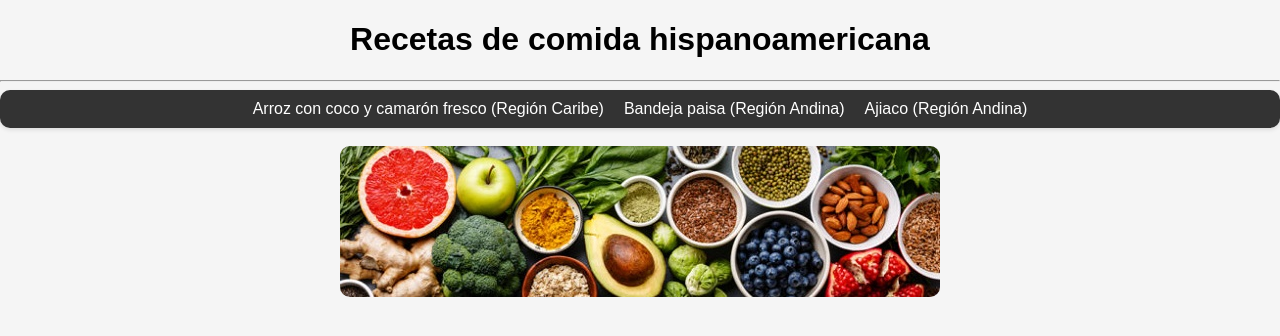
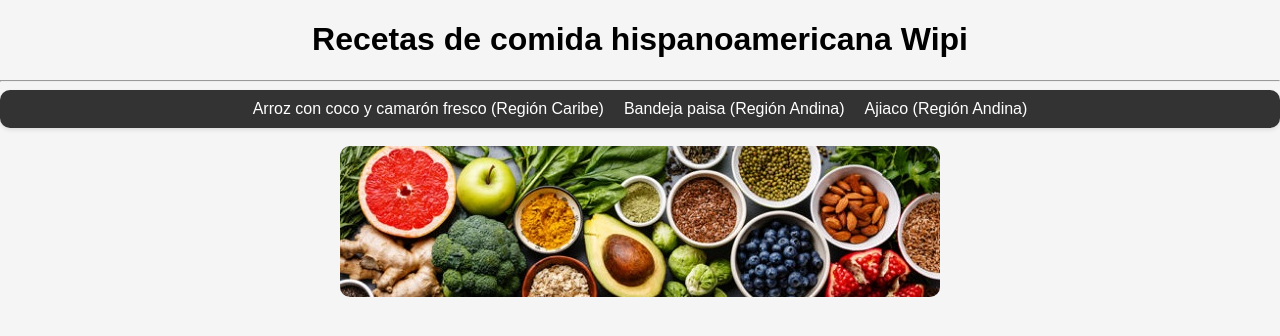
Before and after one commit to AbrahamAlcedo500/recetascocinasonline, a plain HTML site: page index.html in a window 1280 px wide. Drawn offline with Linux system fonts and the light colour scheme.

Commit message:
Modificando texto en el titulo

```diff
--- a/index.html
+++ b/index.html
@@ -7,7 +7,7 @@
     <title>Recetas de comida hispanoamericana wipi</title>
 </head>
 <body>
-    <h1>Recetas de comida hispanoamericana</h1>
+    <h1>Recetas de comida hispanoamericana Wipi</h1>
     <hr>
     <nav class="navbar">
         <ul>
```
